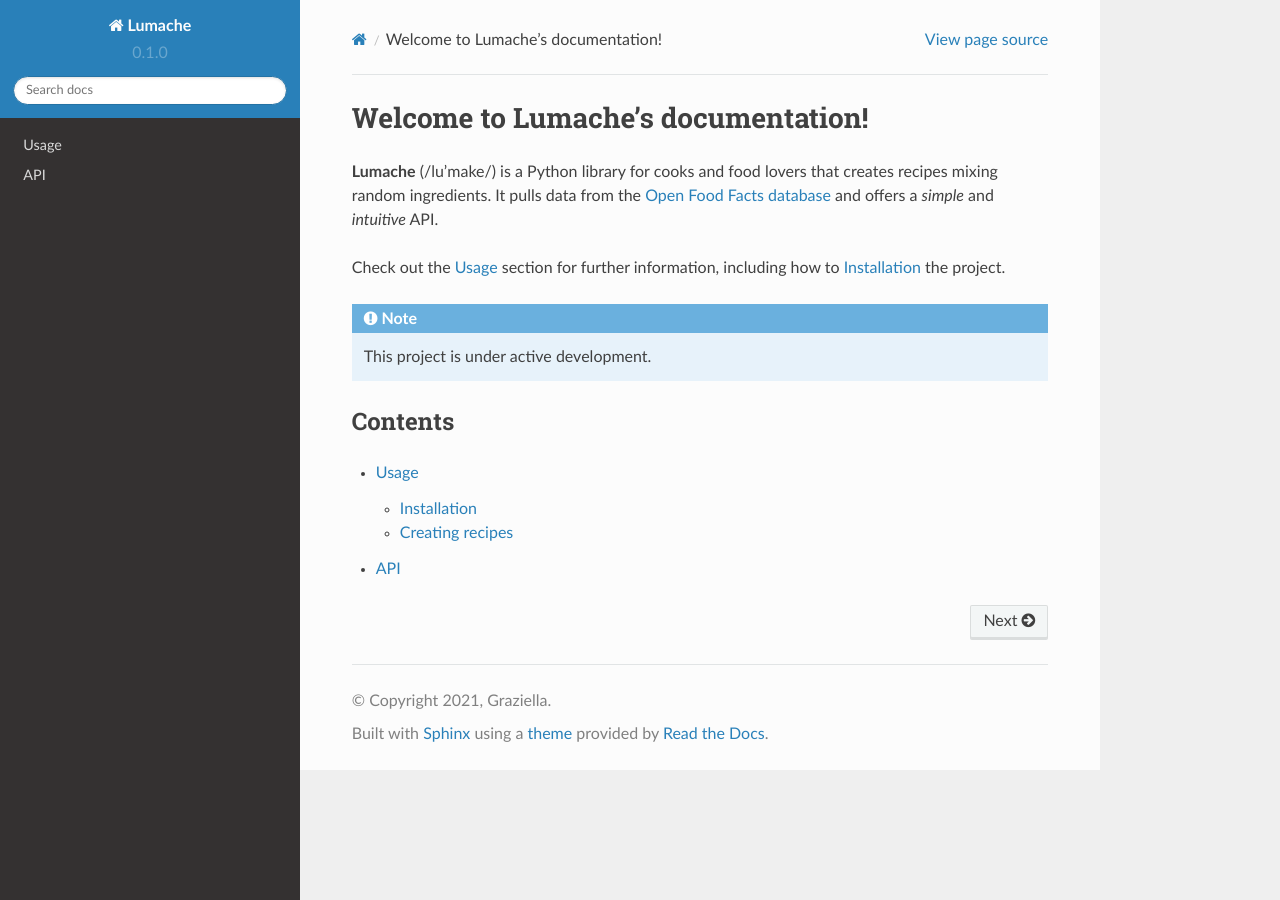
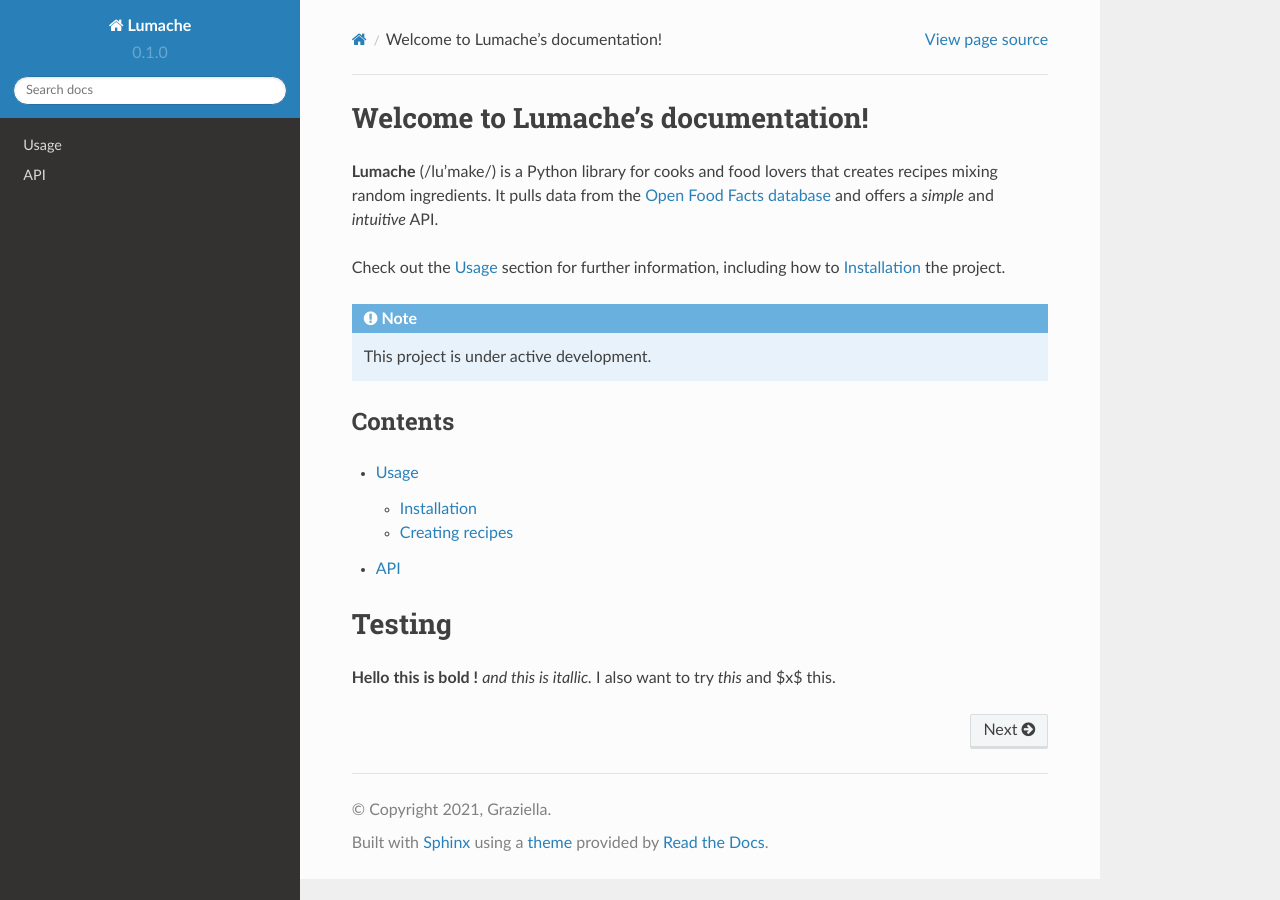
Before and after one commit to ellsafiorenza/python-materials, a Sphinx documentation site: the page built from docs/source/index.rst, in a window 1280 px wide. Built offline with Sphinx 7.4.7 and the Read the Docs theme 2.0.0, drawn with Linux system fonts in a browser that asks for light colours.

Commit message:
Update index.rst

```diff
--- a/docs/source/index.rst
+++ b/docs/source/index.rst
@@ -20,3 +20,8 @@
 
    usage
    api
+
+Testing
+=======
+
+**Hello this is bold !** *and this is itallic.* I also want to try `this` and $x$ this.
```
